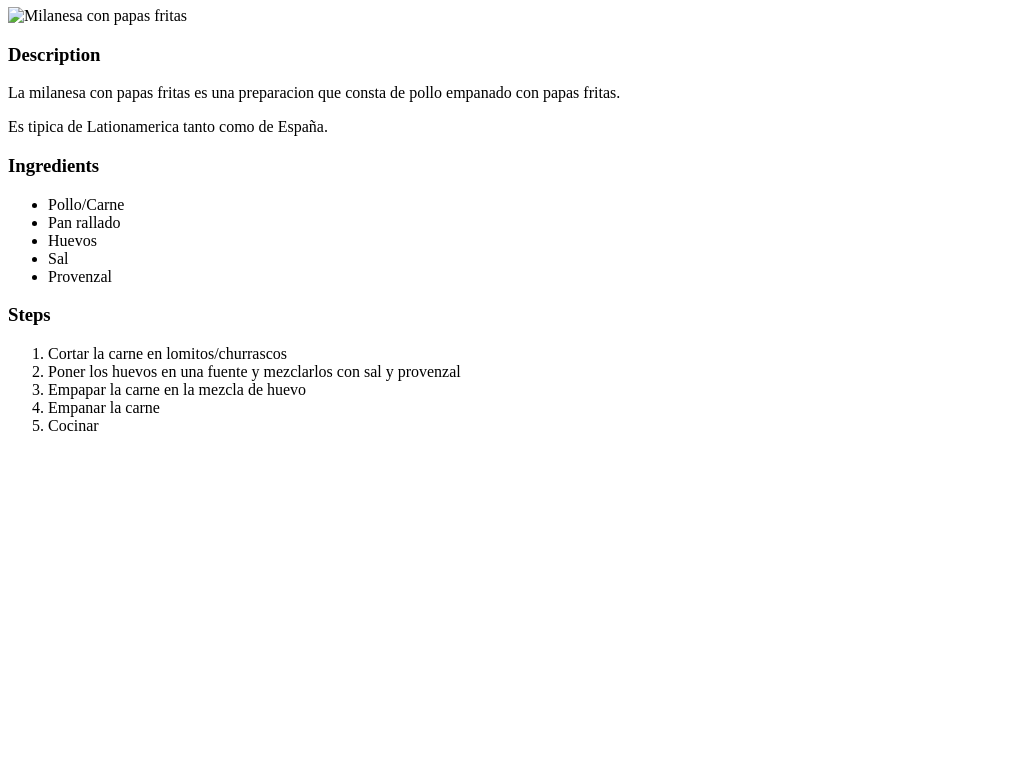
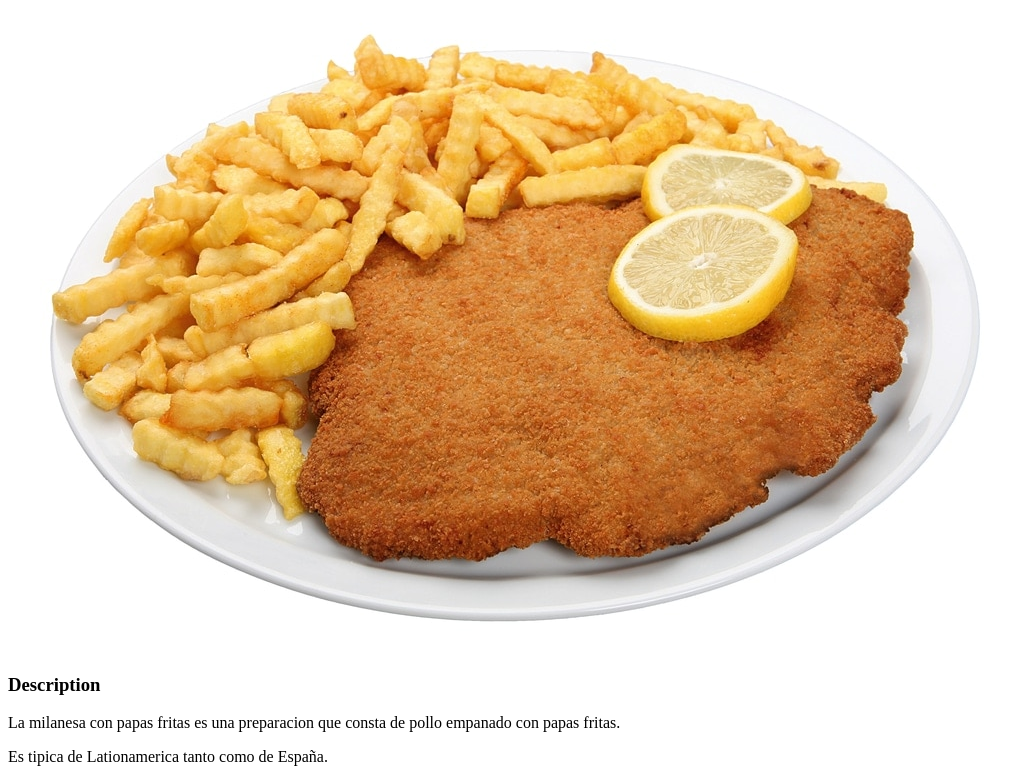
Before and after one commit to ricomateo/odin-recipes, a plain HTML site: page recipes/milanesa.html in a window 1280 px wide. Shown: the part 73-855 px from the top of the page, without its empty margins (0-1035 px from the left). Before the commit the page ends 800 px from the top, so only its background shows below. Drawn offline with Linux system fonts and the light colour scheme.

Commit message:
Agregar imagen de milanesa

```diff
--- a/recipes/milanesa.html
+++ b/recipes/milanesa.html
@@ -7,7 +7,7 @@
 
     <body>
         <h1>Milanesa</h1>
-        <img src="" alt="Milanesa con papas fritas">
+        <img src="../images/milanesa.jpg" alt="Milanesa con papas fritas">
         <h3>Description</h3>
         <p>La milanesa con papas fritas es una preparacion que consta de pollo empanado con papas fritas.</p>
         <p>Es tipica de Lationamerica tanto como de España.</p>
```
Also changed, not shown: images/milanesa.jpg (added).
